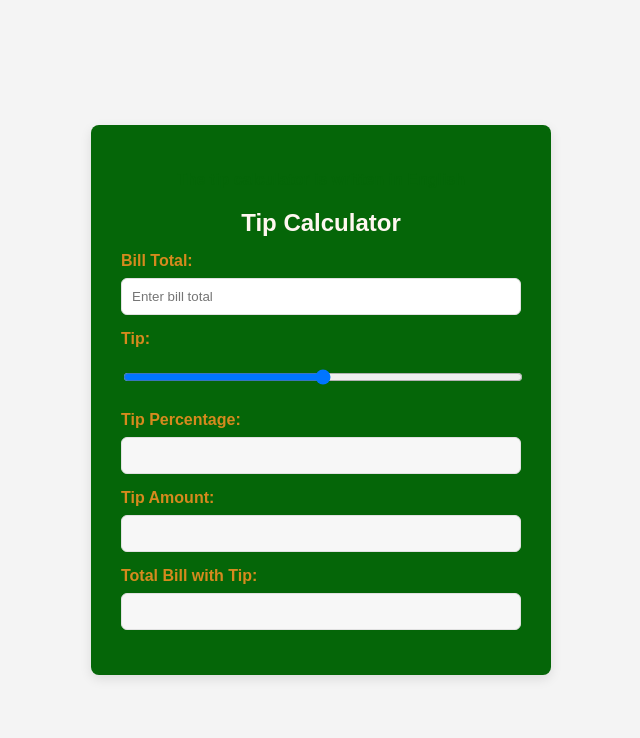
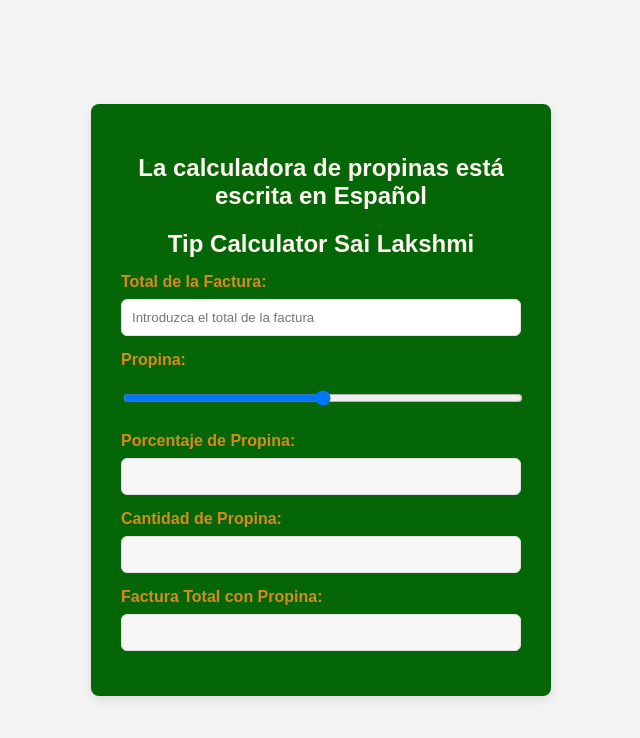
Before and after one commit to sailakshmi98/ITMD541_Lab_3, a plain HTML site: page index.html in a window 1280 px wide. Shown: the whole page, without its empty margins (319-959 px from the left). Drawn offline with Linux system fonts and the light colour scheme.

Commit message:
Update index.html

```diff
--- a/index.html
+++ b/index.html
@@ -3,28 +3,28 @@
 <head>
     <meta charset="UTF-8">
     <meta name="viewport" content="width=device-width, initial-scale=1.0">
-    <title>Tip Calculator</title>
+    <title>Calculadora de Propinas</title>
     <link rel="stylesheet" href="styles.css">
 </head>
 <body>
     <div class="calculator">
-        <p style="text-align:center; font-weight:bold; color:#056608;">The tip calculator is written in English</p>
-        <h2>Tip Calculator</h2>
+        <h2>La calculadora de propinas está escrita en Español</h2>
+        <h2>Tip Calculator Sai Lakshmi</h2>
 
         <form id="tipForm">
-            <label for="billTotal">Bill Total:</label>
-            <input type="text" id="billTotal" placeholder="Enter bill total">
+            <label for="billTotal">Total de la Factura:</label>
+            <input type="text" id="billTotal" placeholder="Introduzca el total de la factura">
 
-            <label for="tipSlider">Tip:</label>
+            <label for="tipSlider">Propina:</label>
             <input type="range" id="tipSlider" min="0" max="100">
 
-            <label for="tipPercentage">Tip Percentage:</label>
+            <label for="tipPercentage">Porcentaje de Propina:</label>
             <input type="text" id="tipPercentage" disabled>
 
-            <label for="tipAmount">Tip Amount:</label>
+            <label for="tipAmount">Cantidad de Propina:</label>
             <input type="text" id="tipAmount" disabled>
 
-            <label for="totalBill">Total Bill with Tip:</label>
+            <label for="totalBill">Factura Total con Propina:</label>
             <input type="text" id="totalBill" disabled>
         </form>
     </div>
```
